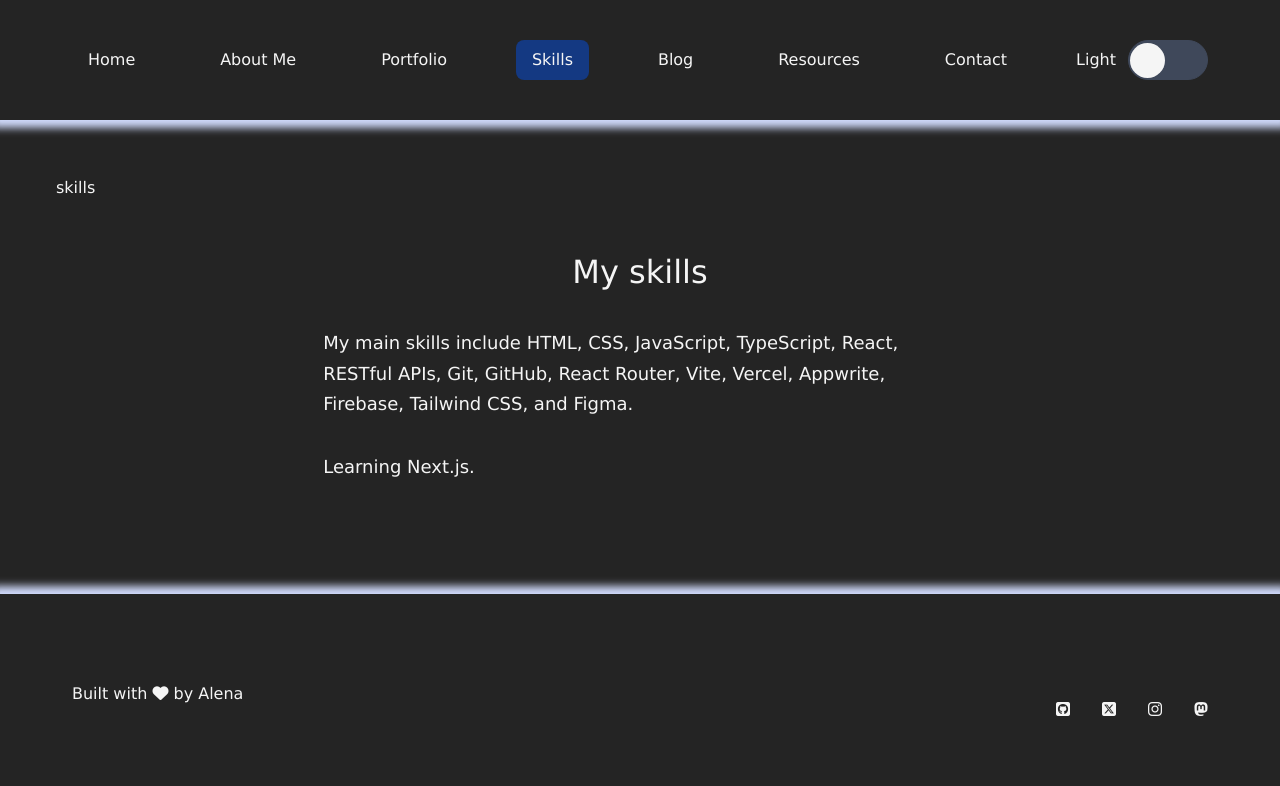
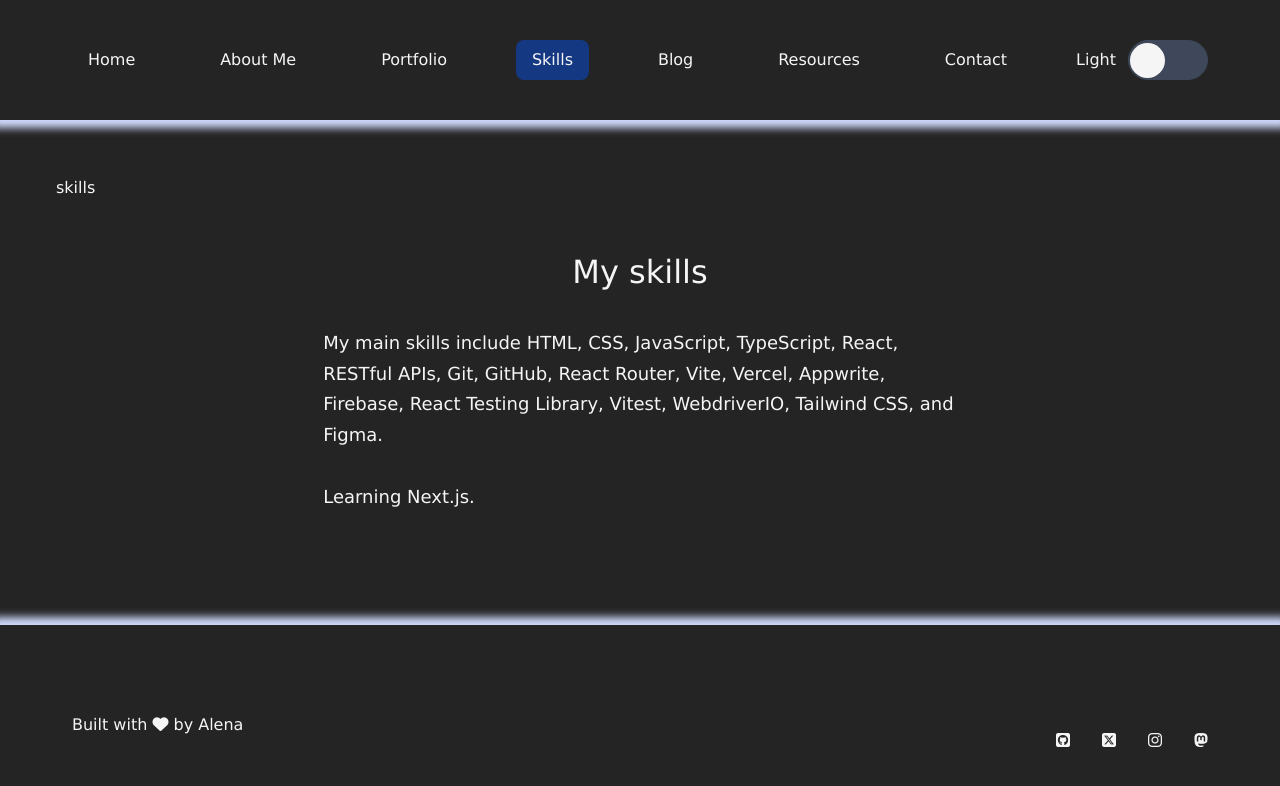
Before and after one commit to alenatih/Personal-Website, a React (Vite) app: page /skills in a window 1280 px wide. Shown: the top 786 px of the page. Built offline with nearby package versions, Linux system fonts and the light colour scheme.

Commit message:
Updating AboutMe and Skills

```diff
--- a/src/components/AboutMe.tsx
+++ b/src/components/AboutMe.tsx
@@ -30,17 +30,22 @@
 
                 <h2 className="about-me-title desktop">About me</h2>
 
-                <p className="about-me-text">I’m currently taking the Frontend Developer Career Path course on Scrimba
+                <p className="about-me-text">
+                    I’m currently taking the Frontend Developer Career Path course on Scrimba
                     and working towards becoming a Frontend Developer.
                 </p>
-                <p className="about-me-text">My main skills include HTML, CSS, JavaScript, TypeScript,
-                React, RESTful APIs, Git, GitHub, React Router, Vite, Vercel, Appwrite,
-                Firebase, Tailwind CSS, and Figma. Learning Next.js.
+                <p className="about-me-text">
+                    My main skills include HTML, CSS, JavaScript, TypeScript,
+                    React, RESTful APIs, Git, GitHub, React Router, Vite, Vercel, Appwrite, Firebase,
+                    React Testing Library, Vitest, WebdriverIO, Tailwind CSS, and Figma. Learning Next.js.
                 </p>
-                <p className="about-me-text">I love design, UX/UI, books, languages, and AI.
+                <p className="about-me-text">
+                    I love design, UX/UI, books, languages, and AI.
                     I enjoy building web apps, learning and using new technologies.
                 </p>
-                <p className="about-me-text">I also enjoy doing aerial gymnastics on silks and lyra.</p>
+                <p className="about-me-text">
+                    I also enjoy doing aerial gymnastics on silks and lyra.
+                </p>
 
             </div>
 
--- a/src/components/Skills.tsx
+++ b/src/components/Skills.tsx
@@ -5,7 +5,7 @@
             <p className="skills-text">
                 My main skills include HTML, CSS, JavaScript, TypeScript,
                 React, RESTful APIs, Git, GitHub, React Router, Vite, Vercel, Appwrite,
-                Firebase, Tailwind CSS, and Figma.
+                Firebase, React Testing Library, Vitest, WebdriverIO, Tailwind CSS, and Figma.
             </p>
             <p className="skills-text">
                 Learning Next.js.
```
